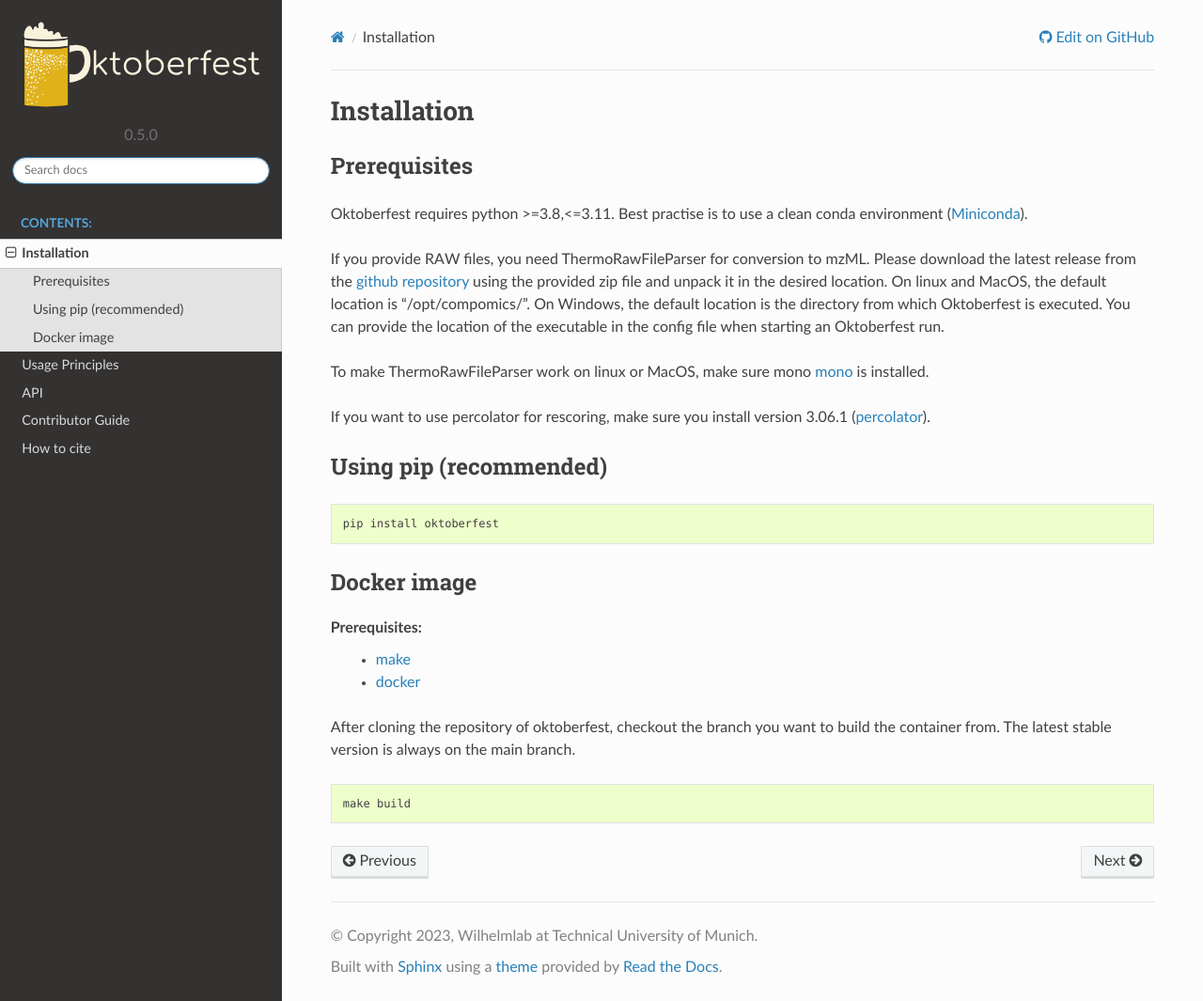
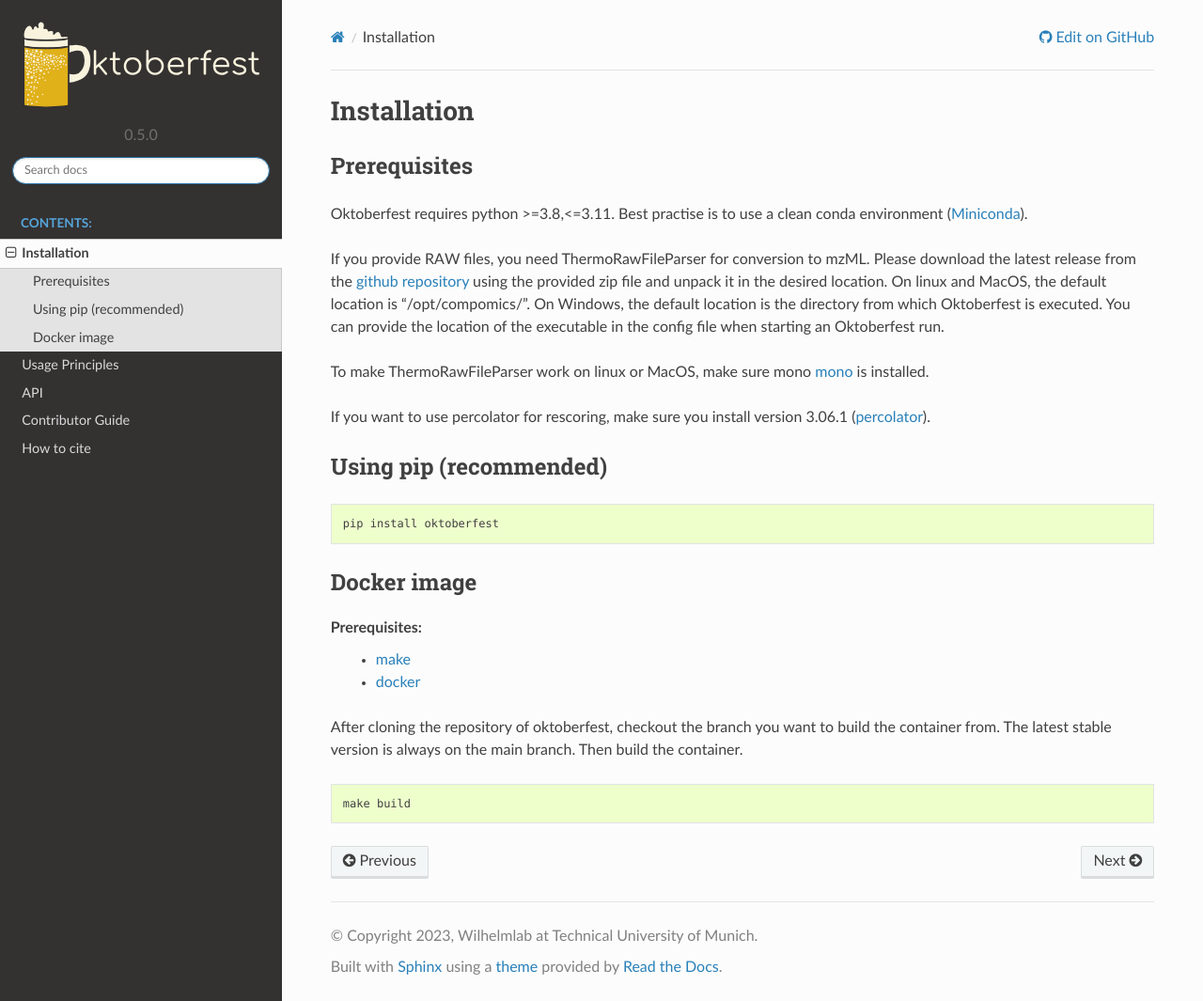
Before and after one commit to wilhelm-lab/oktoberfest, a Sphinx documentation site: the page built from docs/installation.rst, in a window 1280 px wide and 1065 px high. Shown: the whole window at 94% size. Built offline with Sphinx 7.4.7 and the Read the Docs theme 2.0.0, drawn with Linux system fonts in a browser that asks for light colours.

Commit message:
corrected missedCleavages key

```diff
--- a/README.rst
+++ b/README.rst
@@ -65,7 +65,7 @@
   - `docker <https://www.docker.com/>`_
 
 After cloning the repository of oktoberfest, checkout the branch you want to build the container from.
-The latest stable version is always on the main branch.
+The latest stable version is always on the main branch. Then build the container.
 
 .. code-block:: bash
 
--- a/docs/config.rst
+++ b/docs/config.rst
@@ -90,7 +90,7 @@
    +----------------------------+--------------------------------------------------------------------------------------------------------------------------------------------------------------------+
    |     digestion              | Digestion mode; can be "full", "semi" or None; default = "full"                                                                                                    |
    +----------------------------+--------------------------------------------------------------------------------------------------------------------------------------------------------------------+
-   |     cleavages              | Number of allowed missed cleavages used in the search engine for generation of the provided search results; default = 2                                            |
+   |     missedCleavages        | Number of allowed missed cleavages used in the search engine for generation of the provided search results; default = 2                                            |
    +----------------------------+--------------------------------------------------------------------------------------------------------------------------------------------------------------------+
    |     minLength              | Minimum peptide length allowed used in the search engine for generation of the provided search results; default = 7                                                |
    +----------------------------+--------------------------------------------------------------------------------------------------------------------------------------------------------------------+
```
Also changed, not shown: other parts of README.rst (+2 -2 lines), ReadMe.md (+3 -3 lines).
